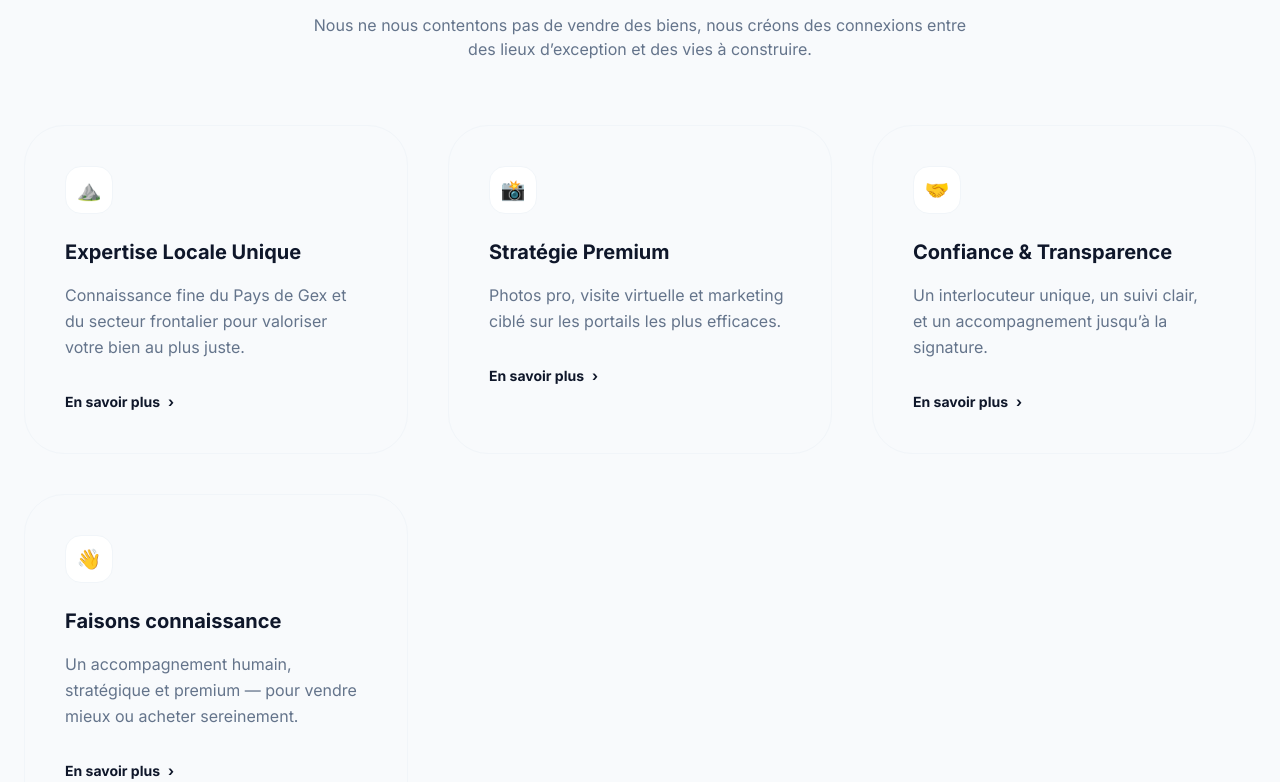
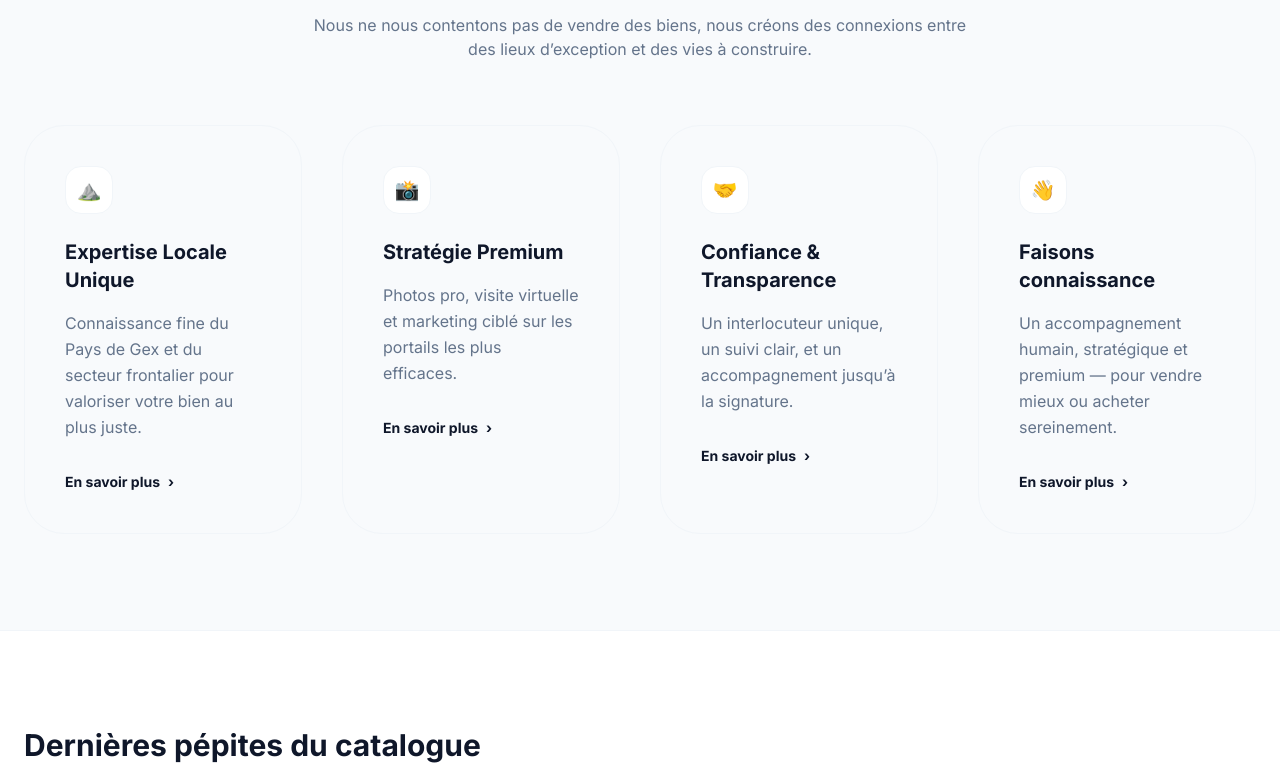
Before and after one commit to agentpro2307-cmd/johnfrizonlagenceimmo, a React (Vite) app: page / in a window 1280 px wide. Shown: the part 1273-2055 px from the top of the page. Built offline with nearby package versions, Linux system fonts and the light colour scheme.

Commit message:
Update Features.tsx

```diff
--- a/Features.tsx
+++ b/Features.tsx
@@ -292,7 +292,7 @@
           </p>
         </div>
 
-        <div className="grid grid-cols-1 md:grid-cols-3 gap-10">
+        <div className="grid grid-cols-1 md:grid-cols-2 lg:grid-cols-4 gap-10">
           {features.map((f) => (
             <div
               key={f.id}
```
